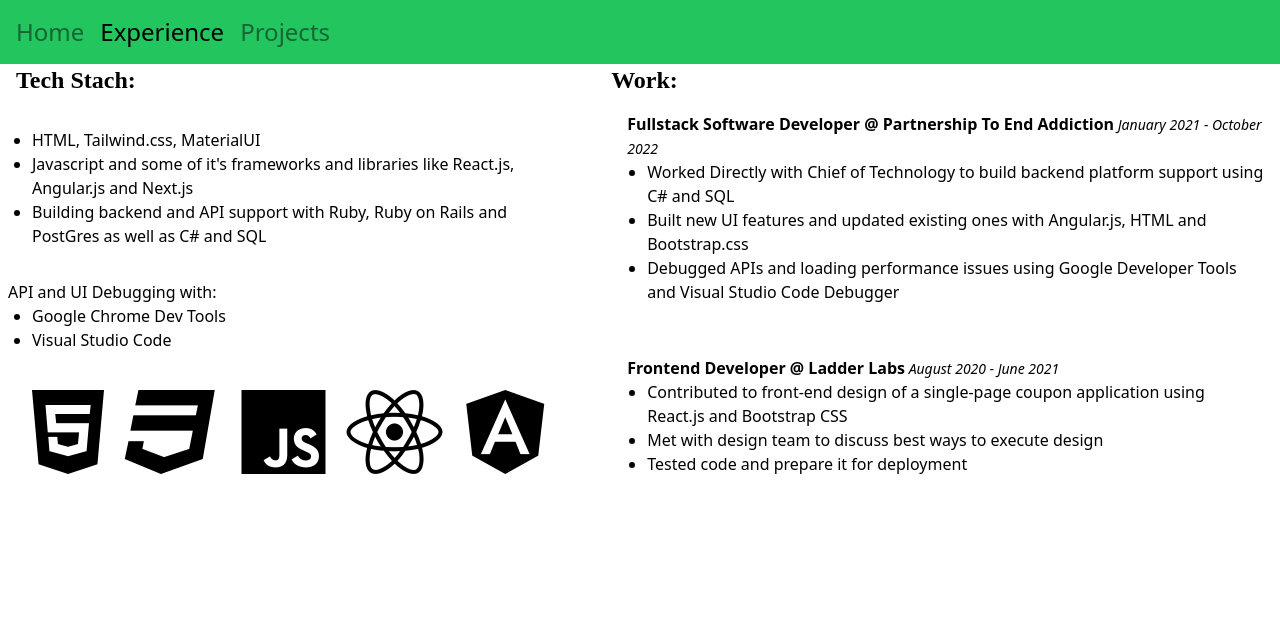
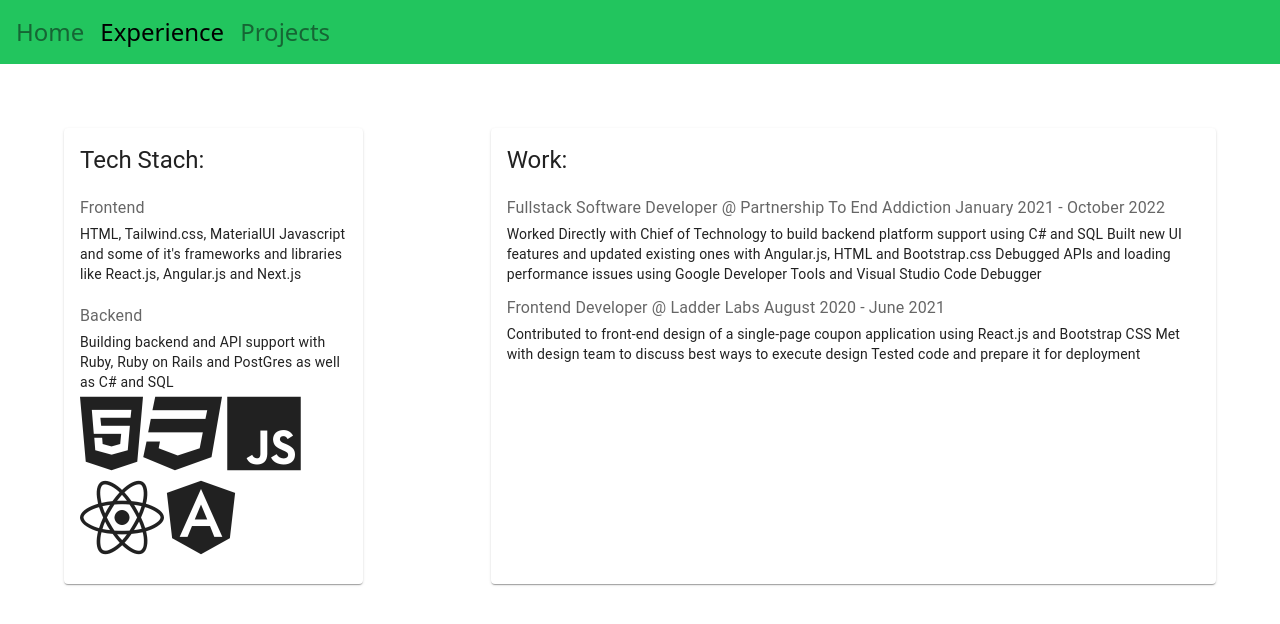
Before and after one commit to caridadrivera/portfolio_nextjs, a Next.js app: page /experience in a window 1280 px wide. Shown: the top 624 px of the page. Built offline with nearby package versions, Linux system fonts and the light colour scheme; a web font is replaced by a local one.

Commit message:
added materialUI cards

```diff
--- a/package.json
+++ b/package.json
@@ -6,10 +6,13 @@
     "start": "next start"
   },
   "dependencies": {
+    "@emotion/react": "^11.10.5",
+    "@emotion/styled": "^11.10.5",
     "@fortawesome/fontawesome-svg-core": "^6.2.0",
     "@fortawesome/free-regular-svg-icons": "^6.2.0",
     "@fortawesome/free-solid-svg-icons": "^6.2.0",
     "@fortawesome/react-fontawesome": "^0.2.0",
+    "@mui/material": "^5.10.16",
     "babel-plugin-macros": "^3.1.0",
     "next": "latest",
     "next.js": "^1.0.3",
--- a/pages/experience.js
+++ b/pages/experience.js
@@ -1,56 +1,74 @@
 import React from 'react'
+import Card from '@mui/material/Card';
+import CardContent from '@mui/material/CardContent';
+import Typography from '@mui/material/Typography';
 
 export default function experience() {
   return (
- <div className='flex text-md w-screen h-screen'>
-    <div className='flex-col text-fade animation ease 8s'>
-      <span className='p-4 bee-text font-bold text-2xl'>Tech Stach: </span>
-        <ol className='list-disc p-8'>
-          <li> HTML, Tailwind.css, MaterialUI</li>
-          <li> Javascript and some of it's frameworks and libraries like React.js, Angular.js and Next.js </li>
-          <li> Building backend and API support with Ruby, Ruby on Rails and PostGres as well as C# and SQL </li>
-        </ol>
-      <span className='m-2'> API and UI Debugging with:</span>
-        <ol className='list-disc pl-8'>
-          <li> Google Chrome Dev Tools</li>
-          <li> Visual Studio Code</li>
-        </ol>
 
-        <div className='flex flex-1 flex-wrap p-8 justify-between text-fade animation ease 8s'>
-          <i className="fa-brands fa-html5 fa-6x "/>
-          <i className="fa-brands fa-css3 fa-6x "/>
-          <i className="fa-brands fa-js fa-6x text-fade"/>
-          <i className="fa-brands fa-react fa-6x "/>
-          <i className="fa-brands fa-angular fa-6x"/>
-       </div>
-    </div>
+   <>
+    <Card sx={{ m:8 }} className="sm: m-8"  >
+       <CardContent>
+          <Typography variant="h5" component="div">
+            Tech Stach:
+          </Typography>
+          <Typography sx={{ mt: 2.5, mb: .5 }} color="text.secondary">
+            Frontend
+          </Typography>
+          <Typography variant="body2">
+            HTML, Tailwind.css, MaterialUI
+            Javascript and some of it's frameworks and libraries like React.js, Angular.js and Next.js
+          </Typography>
 
-      <div className='flex-col ml-8 text-fade animation ease 8s'>
-        <span className='bee-text font-bold text-2xl'>Work: </span>
-            <div className='p-4'>
-                <span className='font-bold'> Fullstack Software Developer @ Partnership To End Addiction</span>
-                <span className='text-sm italic'> January 2021 - October 2022</span>
-               <ol className='list-disc pl-5 pb-5'>
-                 <li> Worked Directly with Chief of Technology to build backend platform support using C# and SQL </li>
-                 <li> Built new UI features and updated existing ones with Angular.js, HTML and Bootstrap.css</li>
-                 <li> Debugged APIs and loading performance issues using Google Developer Tools and Visual Studio Code Debugger</li>
-               </ol>
-            </div>
-
-            <div className='p-4'>
-              <span className='font-bold'> Frontend Developer @ Ladder Labs</span>
-                <span className='text-sm italic'> August 2020 - June 2021</span>
-               <ol className='list-disc pl-5 pb-5'>
-                 <li> Contributed to front-end design of a single-page coupon application using React.js and Bootstrap CSS </li>
-                 <li> Met with design team to discuss best ways to execute design</li>
-                 <li> Tested code and prepare it for deployment</li>
-               </ol>
-            </div>
+          <Typography sx={{ mt: 2.5, mb: .5 }} color="text.secondary">
+            Backend
+          </Typography>
+          <Typography variant="body2">
+             Building backend and API support with Ruby, Ruby on Rails and PostGres as well as C# and SQL
+          </Typography>
 
 
-        </div>
+          <Typography variant="body2">
+              <i className="fa-brands fa-html5 fa-6x "/>
+              <i className="fa-brands fa-css3 fa-6x "/>
+              <i className="fa-brands fa-js fa-6x text-fade"/>
+              <i className="fa-brands fa-react fa-6x "/>
+              <i className="fa-brands fa-angular fa-6x"/>
+            <br />
+          </Typography>
+        </CardContent>
+    </Card>
 
 
-    </div>
+    <Card sx={{ m:8 }} className="sm: m-8">
+      <CardContent>
+        <Typography variant="h5" component="div">
+          Work:
+        </Typography>
+        <Typography sx={{ mt: 2.5, mb: .5 }} color="text.secondary">
+            Fullstack Software Developer @ Partnership To End Addiction
+            January 2021 - October 2022
+        </Typography>
+        <Typography variant="body2">
+          Worked Directly with Chief of Technology to build backend platform support using C# and SQL
+          Built new UI features and updated existing ones with Angular.js, HTML and Bootstrap.css
+          Debugged APIs and loading performance issues using Google Developer Tools and Visual Studio Code Debugger
+        </Typography>
+
+        <Typography sx={{mt: 1.5, mb: .5 }} color="text.secondary">
+            Frontend Developer @ Ladder Labs
+            August 2020 - June 2021
+        </Typography>
+
+        <Typography variant="body2">
+            Contributed to front-end design of a single-page coupon application using React.js and Bootstrap CSS
+            Met with design team to discuss best ways to execute design
+            Tested code and prepare it for deployment
+        </Typography>
+      </CardContent>
+    </Card>
+
+</>
+
   )
 }
```
Also changed, not shown: 1 other file (tests, documents, lock files or other folders).
